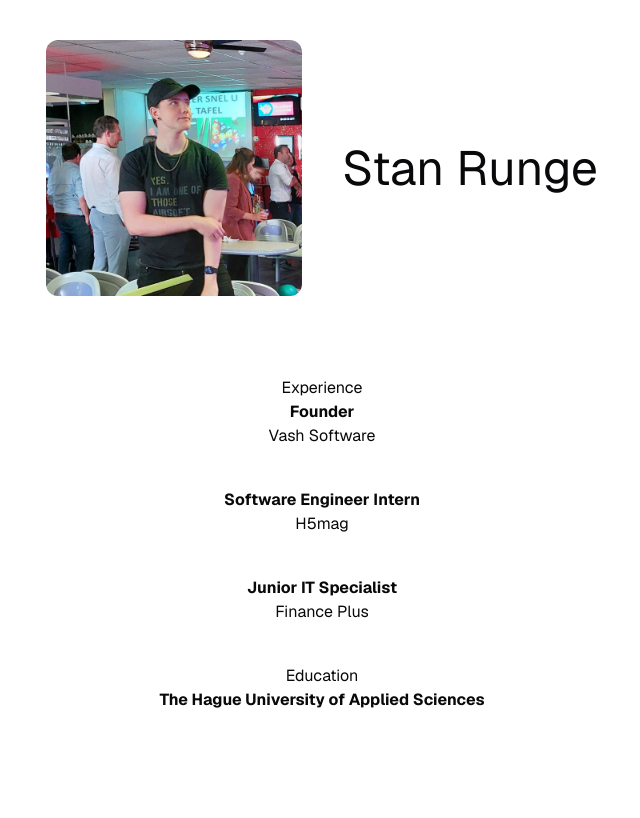
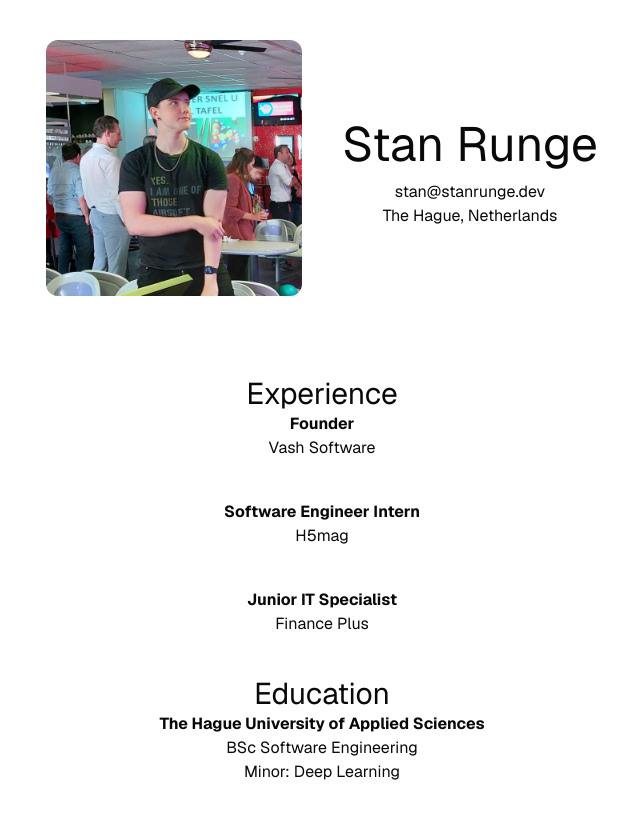
Before and after one commit to stanrunge/personal-website, a Next.js app: page / in a window 1280 px wide. Shown: the top 818 px of the page, without its empty margins (318-958 px from the left). Built offline with nearby package versions, Linux system fonts and the light colour scheme.

Commit message:
feat: update text and styling

```diff
--- a/app/page.tsx
+++ b/app/page.tsx
@@ -3,11 +3,15 @@ export default async function Index() {
     <div>
       <div className="flex items-center place-content-center gap-10 py-10">
         <img src="stan.jpg" alt="Stan Runge" className="rounded-xl size-64" />
-        <h1 className="text-5xl">Stan Runge</h1>
+        <div className="text-center">
+          <h1 className="text-5xl my-3">Stan Runge</h1>
+          <p>stan@stanrunge.dev</p>
+          <p>The Hague, Netherlands</p>
+        </div>
       </div>
 
       <div className="text-center my-10">
-        <h2>Experience</h2>
+        <h2 className="text-3xl">Experience</h2>
         <b>Founder</b>
         <p>Vash Software</p>
       </div>
@@ -20,8 +24,10 @@ export default async function Index() {
         <p>Finance Plus</p>
       </div>
       <div className="text-center my-10">
-        <h2>Education</h2>
+        <h2 className="text-3xl">Education</h2>
         <b>The Hague University of Applied Sciences</b>
+        <p>BSc Software Engineering</p>
+        <p>Minor: Deep Learning</p>
       </div>
     </div>
   );
```
